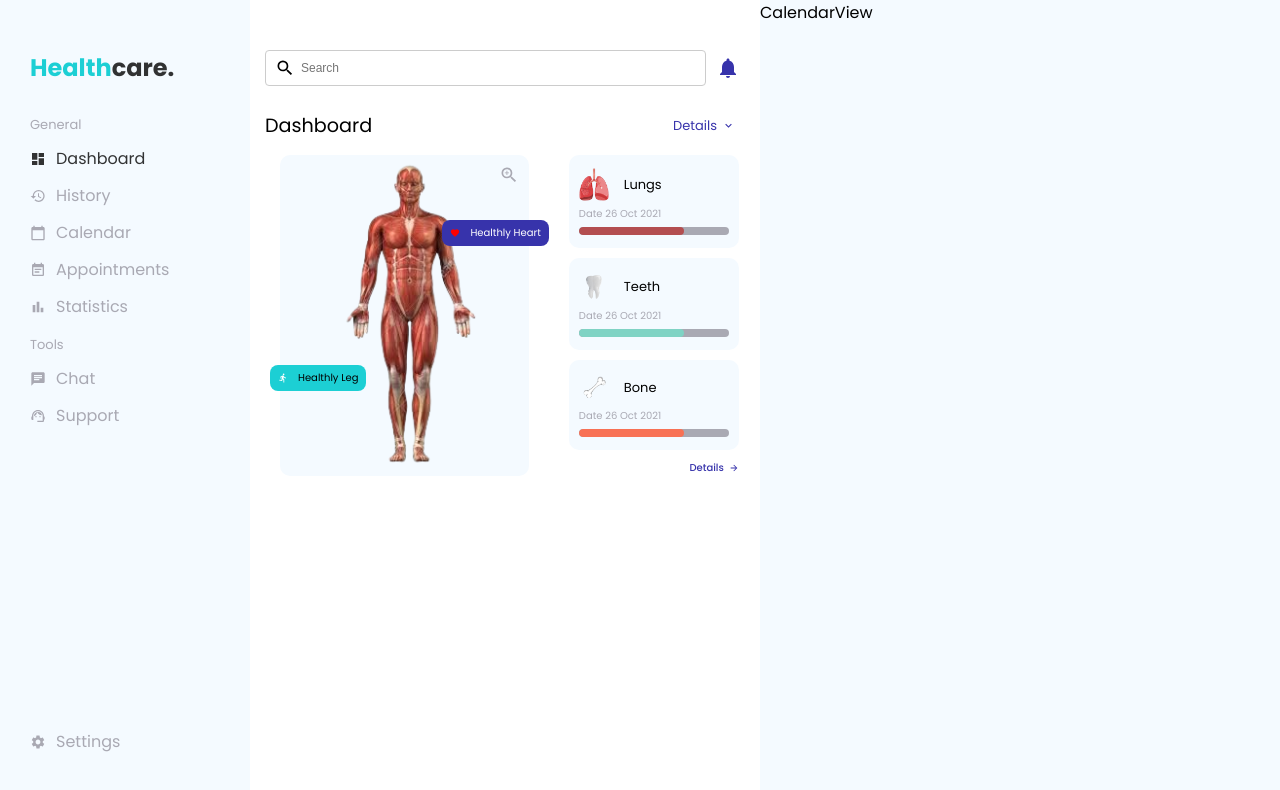
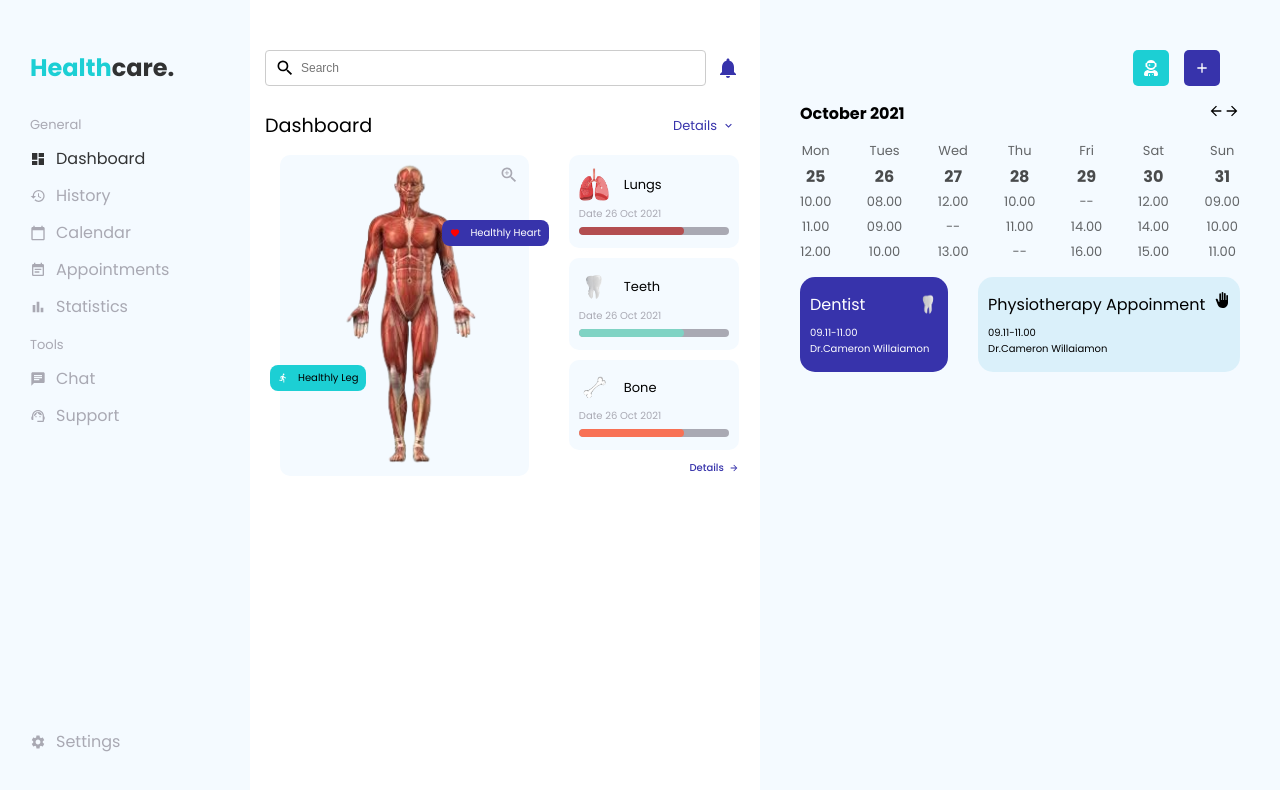
Before and after one commit to aravinth2706/healthcare, a React (Vite) app: page / in a window 1280 px wide. Shown: the top 790 px of the page. Built offline with nearby package versions, Linux system fonts and the light colour scheme.

Commit message:
Calender section completed

```diff
--- a/src/components/DashboardMainContent/CalendarView.jsx
+++ b/src/components/DashboardMainContent/CalendarView.jsx
@@ -1,8 +1,67 @@
+import styles from "../../styles/DashboardMainContent/CalendarView.module.css";
+import { MdAdd, MdArrowBack, MdArrowForward, MdBackHand } from "react-icons/md";
+import { FaUserAstronaut } from "react-icons/fa";
+import teeth from "../../assets/images/dashboard/teeth.png";
+
+const calendarList = [
+  { day: "Mon", date: "25", time: ["10.00", "11.00", "12.00"] },
+  { day: "Tues", date: "26", time: ["08.00", "09.00", "10.00"] },
+  { day: "Wed", date: "27", time: ["12.00", "--", "13.00"] },
+  { day: "Thu", date: "28", time: ["10.00", "11.00", "--"] },
+  { day: "Fri", date: "29", time: ["--", "14.00", "16.00"] },
+  { day: "Sat", date: "30", time: ["12.00", "14.00", "15.00"] },
+  { day: "Sun", date: "31", time: ["09.00", "10.00", "11.00"] },
+];
 function CalendarView() {
   return (
-    <>
-      <p>CalendarView</p>
-    </>
+    <section className={styles.calendarViewContainer}>
+      <section className={styles.calendarViewHeader}>
+        <div>
+          <FaUserAstronaut />
+        </div>
+        <div>
+          <MdAdd />
+        </div>
+      </section>
+      <section className={styles.calendarHeader}>
+        <p>October 2021</p>
+        <div>
+          <MdArrowBack />
+          <MdArrowForward />
+        </div>
+      </section>
+      <section className={styles.calendar}>
+        {calendarList.map(({ day, date, time }, index) => (
+          <div key={index}>
+            <p>{day}</p>
+            <p className={styles.date}>{date}</p>
+            <div className={styles.time}>
+              {time.map((data) => (
+                <p>{data}</p>
+              ))}
+            </div>
+          </div>
+        ))}
+      </section>
+      <section className={styles.scheduleContainer}>
+        <section className={styles.dentist}>
+          <div className={styles.scheduleHeader}>
+            <p>Dentist</p>
+            <img src={teeth} alt="Dentist" width={20} />
+          </div>
+          <p className={styles.pTag}>09.11-11.00</p>
+          <p className={styles.pTag}>Dr.Cameron Willaiamon</p>
+        </section>
+        <section className={styles.physiotherapy}>
+          <div className={styles.scheduleHeader}>
+            <p>Physiotherapy Appoinment</p>
+            <MdBackHand />
+          </div>
+          <p className={styles.pTag}>09.11-11.00</p>
+          <p className={styles.pTag}>Dr.Cameron Willaiamon</p>
+        </section>
+      </section>
+    </section>
   );
 }
 export default CalendarView;
--- /dev/null
+++ b/src/styles/DashboardMainContent/CalendarView.module.css
@@ -0,0 +1,75 @@
+.calendarViewContainer {
+  padding: 0 40px;
+}
+.calendarViewHeader {
+  display: flex;
+  gap: 15px;
+  align-items: center;
+  justify-content: flex-end;
+  padding: 50px 20px 0 0;
+}
+.calendarViewHeader > div {
+  display: flex;
+  justify-content: center;
+  align-items: center;
+  padding: 10px;
+  border-radius: 5px;
+  color: white;
+  cursor: pointer;
+}
+.calendarViewHeader > div:first-of-type {
+  background-color: var(--primary-text);
+}
+.calendarViewHeader > div:last-of-type {
+  background-color: var(--blue-bg);
+}
+.calendarHeader {
+  display: flex;
+  justify-content: space-between;
+  margin: 15px 0;
+  font-weight: bold;
+}
+.calendar {
+  display: flex;
+  justify-content: space-between;
+  font-size: small;
+  color: rgba(0, 0, 0, 0.6);
+}
+.calendar > div {
+  text-align: center;
+}
+.date {
+  font-weight: 600;
+  font-size: medium;
+  color: rgba(0, 0, 0, 0.7);
+  margin: 3px 0;
+}
+.time > p {
+  margin-bottom: 5px;
+}
+.scheduleContainer {
+  display: flex;
+  gap: 30px;
+  margin: 10px 0;
+}
+.dentist,
+.physiotherapy {
+  flex-grow: 1;
+  padding: 15px 10px;
+  border-radius: 15px;
+}
+.scheduleHeader {
+  display: flex;
+  justify-content: space-between;
+  margin-bottom: 8px;
+}
+.dentist {
+  background-color: var(--blue-bg);
+  color: white;
+}
+.pTag {
+  font-size: x-small;
+}
+.physiotherapy {
+  background-color: rgba(135, 207, 235, 0.24);
+}
```
